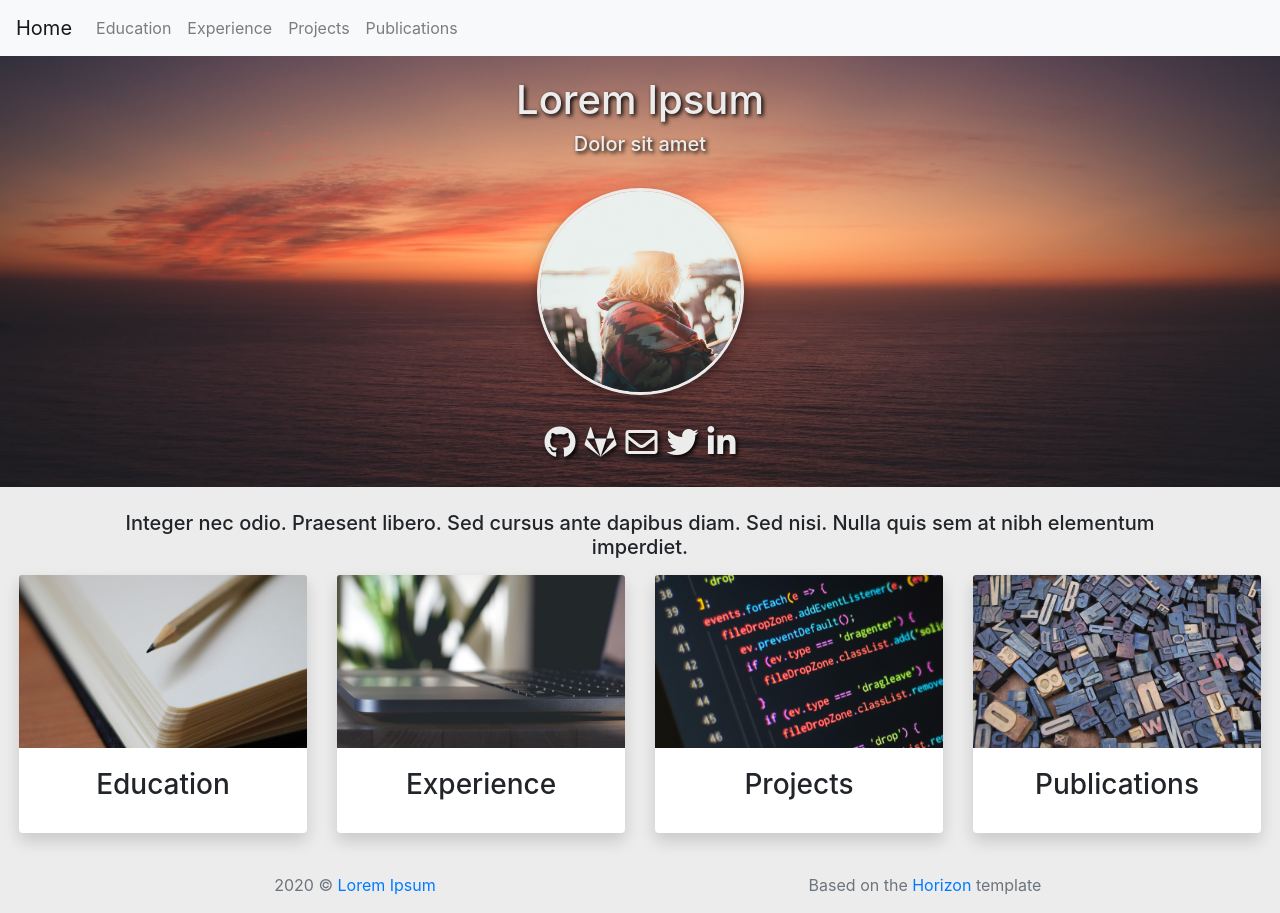
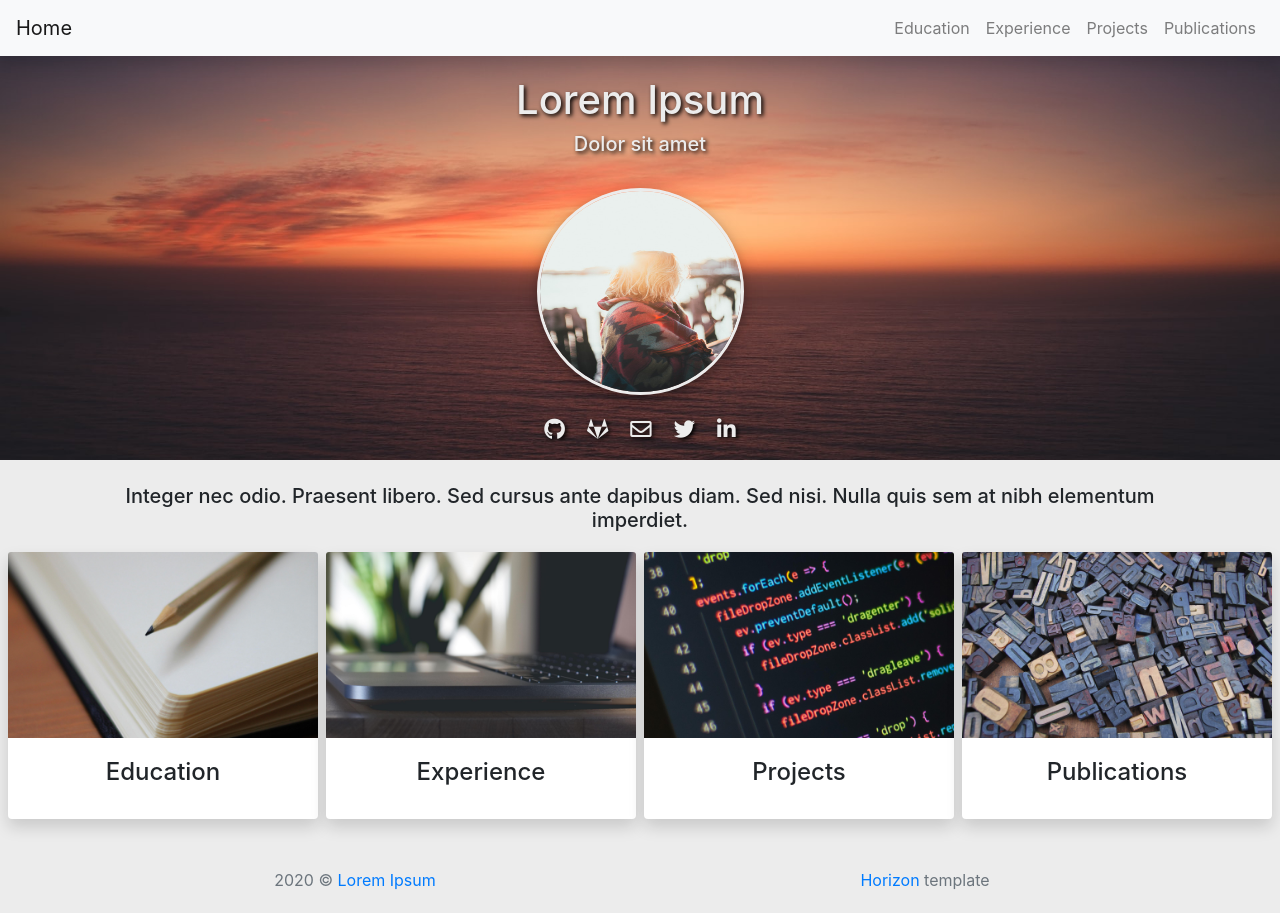
Before and after one commit to HanBnrd/Horizon, a Jekyll site: the page built from index.md, in a window 1280 px wide. Built offline with Jekyll 4.4.1, drawn with Linux system fonts in a browser that asks for light colours.

Commit message:
Update style

```diff
--- a/_includes/footer.html
+++ b/_includes/footer.html
@@ -4,9 +4,9 @@
 
 <div class="footer">
   <div class="container text-muted text-center">
-    <div class="row">
-      <div class="col-12 col-md-6"><p>{{site.time | date: '%Y'}} &copy; <a href="{{ site.baseurl }}" target="_blank">{{ site.name }}</a></p></div>
-      <div class="col-12 col-md-6"><p>Based on the <a href="https://github.com/HanBnrd/Horizon" target="_blank">Horizon</a> template</p></div>
+    <div class="row mb-2">
+      <div class="col-12 col-md-6">{{site.time | date: '%Y'}} &copy; <a href="{{ site.baseurl }}" target="_blank">{{ site.name }}</a></div>
+      <div class="col-12 col-md-6"><a href="https://github.com/HanBnrd/Horizon" target="_blank">Horizon</a> template</div>
     </div>
   </div>
 </div>
--- a/_includes/navbar.html
+++ b/_includes/navbar.html
@@ -1,10 +1,10 @@
-<nav class="navbar navbar-expand-lg navbar-light bg-light">
+<nav class="navbar navbar-expand-md navbar-light bg-light shadow">
   <a class="navbar-brand" href="/">Home</a>
   <button class="navbar-toggler" type="button" data-toggle="collapse" data-target="#navbarNavAltMarkup" aria-controls="navbarNavAltMarkup" aria-expanded="false" aria-label="Toggle navigation">
     <span class="navbar-toggler-icon"></span>
   </button>
   <div class="collapse navbar-collapse" id="navbarNavAltMarkup">
-    <div class="navbar-nav">
+    <div class="navbar-nav ml-auto">
       {% for item in site.data.navbar %}
       <a class="nav-item nav-link" href="{{item.link}}">{{ item.name }}</a>
       {% endfor %}
--- a/_layouts/default.html
+++ b/_layouts/default.html
@@ -20,12 +20,12 @@
           <img class="picture" src="{{ 'assets/img/' | append: site.picture }}" alt="">
           <br><br>
           <div class="container text-center">
-            <div class="fa-2x">
-              <i class="fab fa-github"></i>
-              <i class="fab fa-gitlab"></i>
-              <i class="far fa-envelope"></i>
-              <i class="fab fa-twitter"></i>
-              <i class="fab fa-linkedin-in"></i>
+            <div class="fa-lg">
+              <i class="fab fa-github px-2"></i>
+              <i class="fab fa-gitlab px-2"></i>
+              <i class="far fa-envelope px-2"></i>
+              <i class="fab fa-twitter px-2"></i>
+              <i class="fab fa-linkedin-in px-2"></i>
             </div>
           </div>
         </div>
@@ -36,36 +36,36 @@
         <h5>{{ content }}</h5>
       </div>
 
-      <div class="row my-3 mx-1 row-cols-1 row-cols-md-2 row-cols-xl-4 text-center">
-        <div class="col mb-4">
+      <div class="row text-center m-1">
+        <div class="col-12 col-sm-6 col-lg-3 p-1">
           <div class="card shadow border-0">
             <img src="{{ 'assets/img/' | append: page.education-img }}" class="card-img-top" alt="...">
             <div class="card-body">
-              <h3 class="card-title">Education</h3><a href="/education" class="stretched-link"></a>
+              <h4 class="card-title">Education</h4><a href="/education" class="stretched-link"></a>
             </div>
           </div>
         </div>
-        <div class="col mb-4">
+        <div class="col-12 col-sm-6 col-lg-3 p-1">
           <div class="card shadow border-0">
             <img src="{{ 'assets/img/' | append: page.experience-img }}" class="card-img-top" alt="...">
             <div class="card-body">
-              <h3 class="card-title">Experience</h3><a href="/experience" class="stretched-link"></a>
+              <h4 class="card-title">Experience</h4><a href="/experience" class="stretched-link"></a>
             </div>
           </div>
         </div>
-        <div class="col mb-4">
+        <div class="col-12 col-sm-6 col-lg-3 p-1">
           <div class="card shadow border-0">
             <img src="{{ 'assets/img/' | append: page.projects-img }}" class="card-img-top" alt="...">
             <div class="card-body">
-              <h3 class="card-title">Projects</h3><a href="/projects" class="stretched-link"></a>
+              <h4 class="card-title">Projects</h4><a href="/projects" class="stretched-link"></a>
             </div>
           </div>
         </div>
-        <div class="col mb-4">
+        <div class="col-12 col-sm-6 col-lg-3 p-1">
           <div class="card shadow border-0">
             <img src="{{ 'assets/img/' | append: page.publications-img }}" class="card-img-top" alt="...">
             <div class="card-body">
-              <h3 class="card-title">Publications</h3><a href="/publications" class="stretched-link"></a>
+              <h4 class="card-title">Publications</h4><a href="/publications" class="stretched-link"></a>
             </div>
           </div>
         </div>
--- a/assets/css/style.css
+++ b/assets/css/style.css
@@ -4,7 +4,7 @@ header.masthead {
     color: #ececec;
     background-repeat: no-repeat;
     background-attachment: scroll;
-    background-position: center center;
+    background-position: center;
     background-size: cover;
     padding-top: 20px;
     padding-bottom: 20px;
```
Also changed, not shown: _layouts/section.html (+5 -8 lines).
